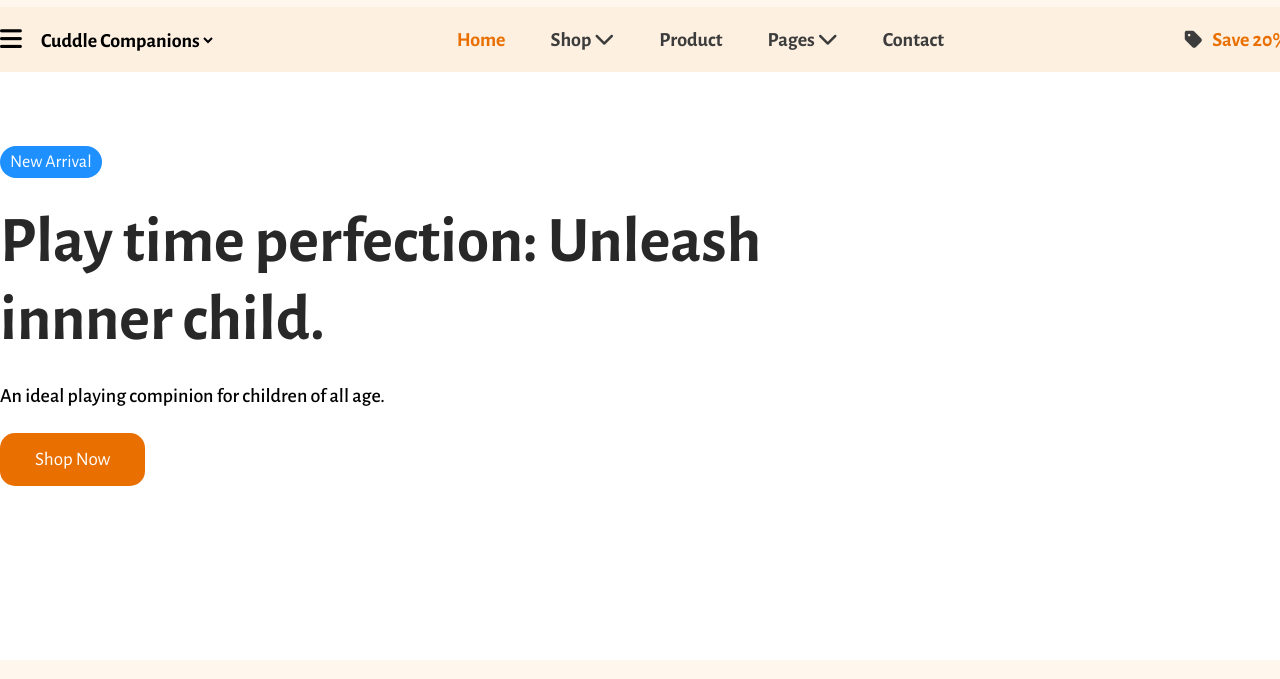
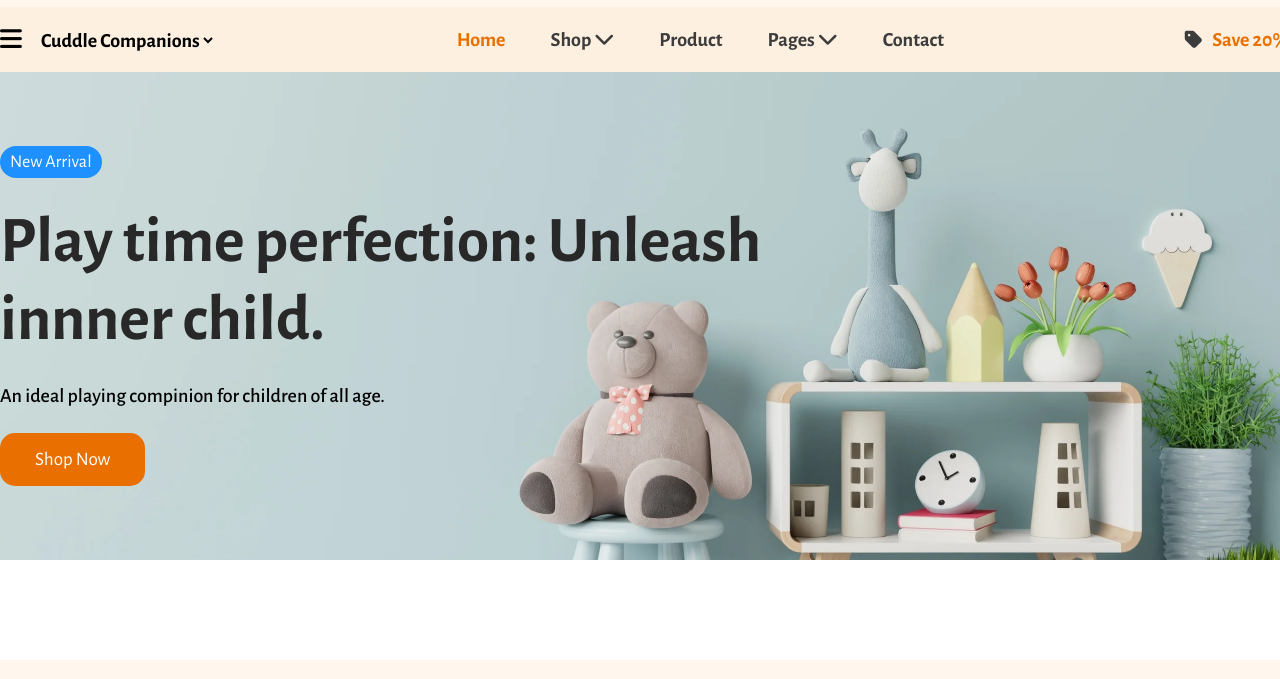
Before and after one commit to SounReaksa/Test-1, a plain HTML site: page index.html in a window 1280 px wide. Shown: the part 121-800 px from the top of the page. Drawn offline with nearby package versions, Linux system fonts and the light colour scheme; the site is published under a folder, as on GitHub Pages, so addresses that start at the root find nothing.

Commit message:
Update index.css

```diff
--- a/index.css
+++ b/index.css
@@ -267,7 +267,7 @@
 .back-banner {
   width: 100%;
   aspect-ratio: 21/8;
-  background-image: url(/logobkpanda.png);
+  background-image: url(logobkpanda.png);
   background-repeat: no-repeat;
   background-size: cover;
   background-position: center;
```
